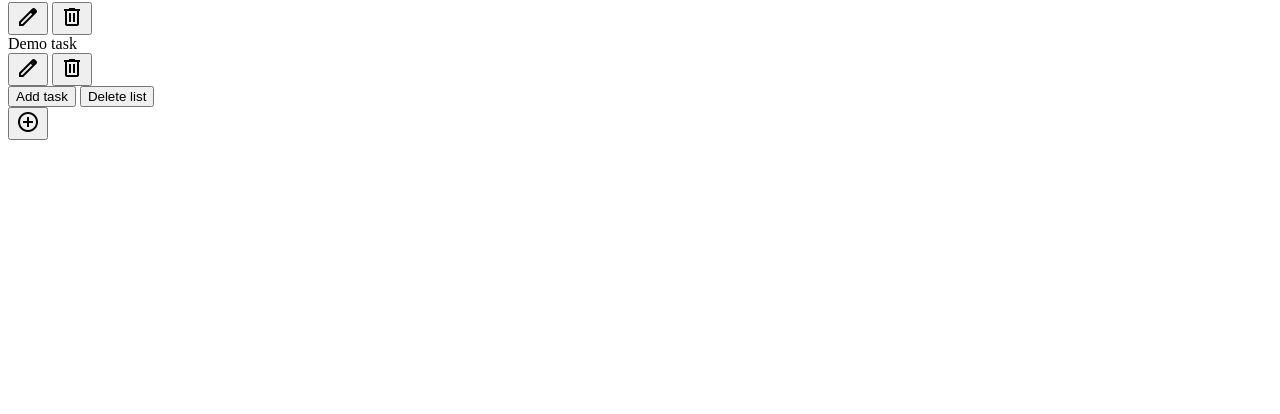
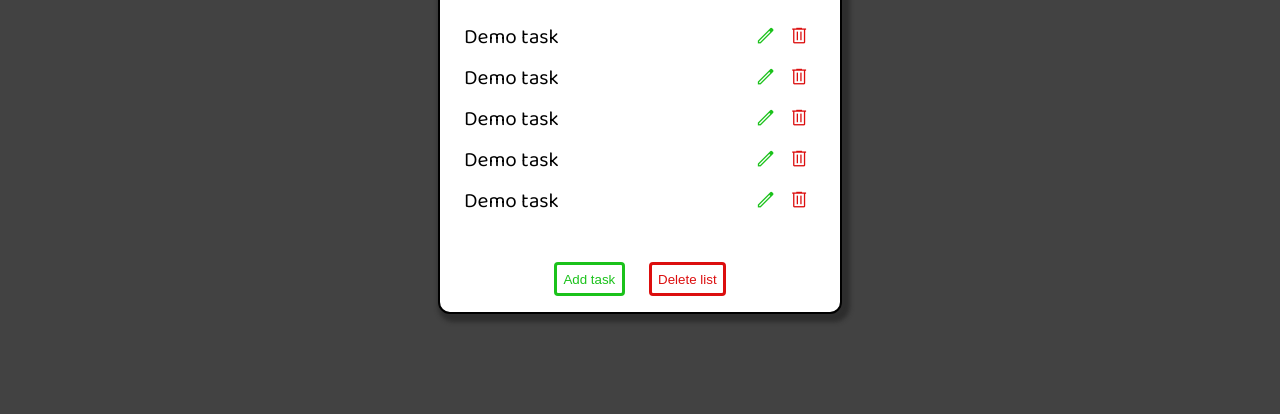
Before and after one commit to MannKataria/Notes-App, a plain HTML site: page index.html in a window 1280 px wide. Shown: the part 267-681 px from the top of the page. Drawn offline with nearby package versions, Linux system fonts and the light colour scheme; the site is published under a folder, as on GitHub Pages, so addresses that start at the root find nothing.

Commit message:
Notes App

```diff
--- a/index.html
+++ b/index.html
@@ -8,7 +8,7 @@
       rel="stylesheet"
       href="https://fonts.googleapis.com/css2?family=Material+Symbols+Outlined:opsz,wght,FILL,GRAD@20..48,100..700,0..1,-50..200"
     />
-    <link rel="stylesheet" href="/style.css" />
+    <link rel="stylesheet" href="style.css" />
     <title>To-Do List || Notes App</title>
   </head>
   <body>
@@ -88,6 +88,6 @@
     <button class="btn add-list">
       <span class="material-symbols-outlined"> add_circle </span>
     </button>
-    <script src="/app.js"></script>
+    <script src="app.js"></script>
   </body>
 </html>
```
Also changed, not shown: app.js (line endings or trailing spaces), style.css (line endings or trailing spaces).
